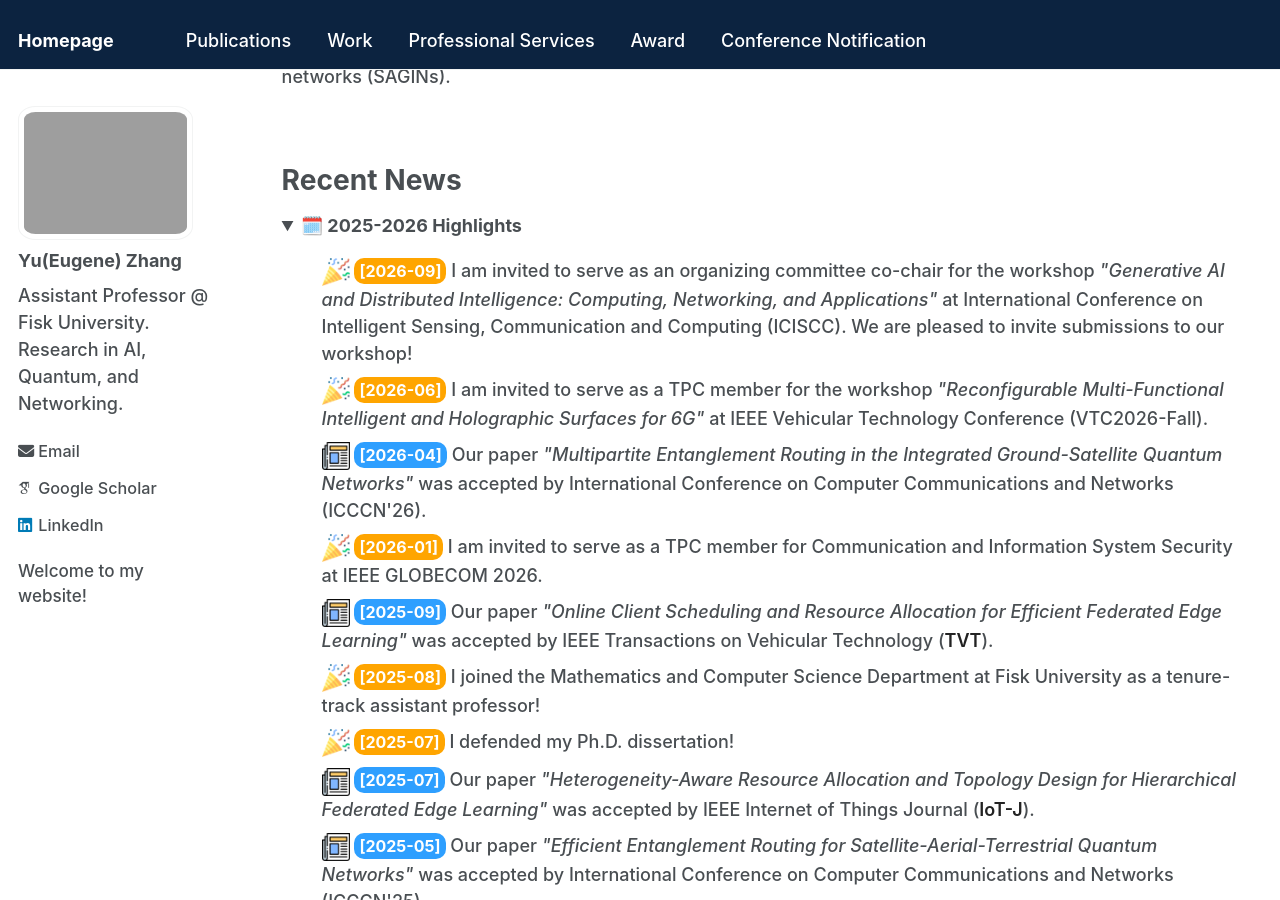
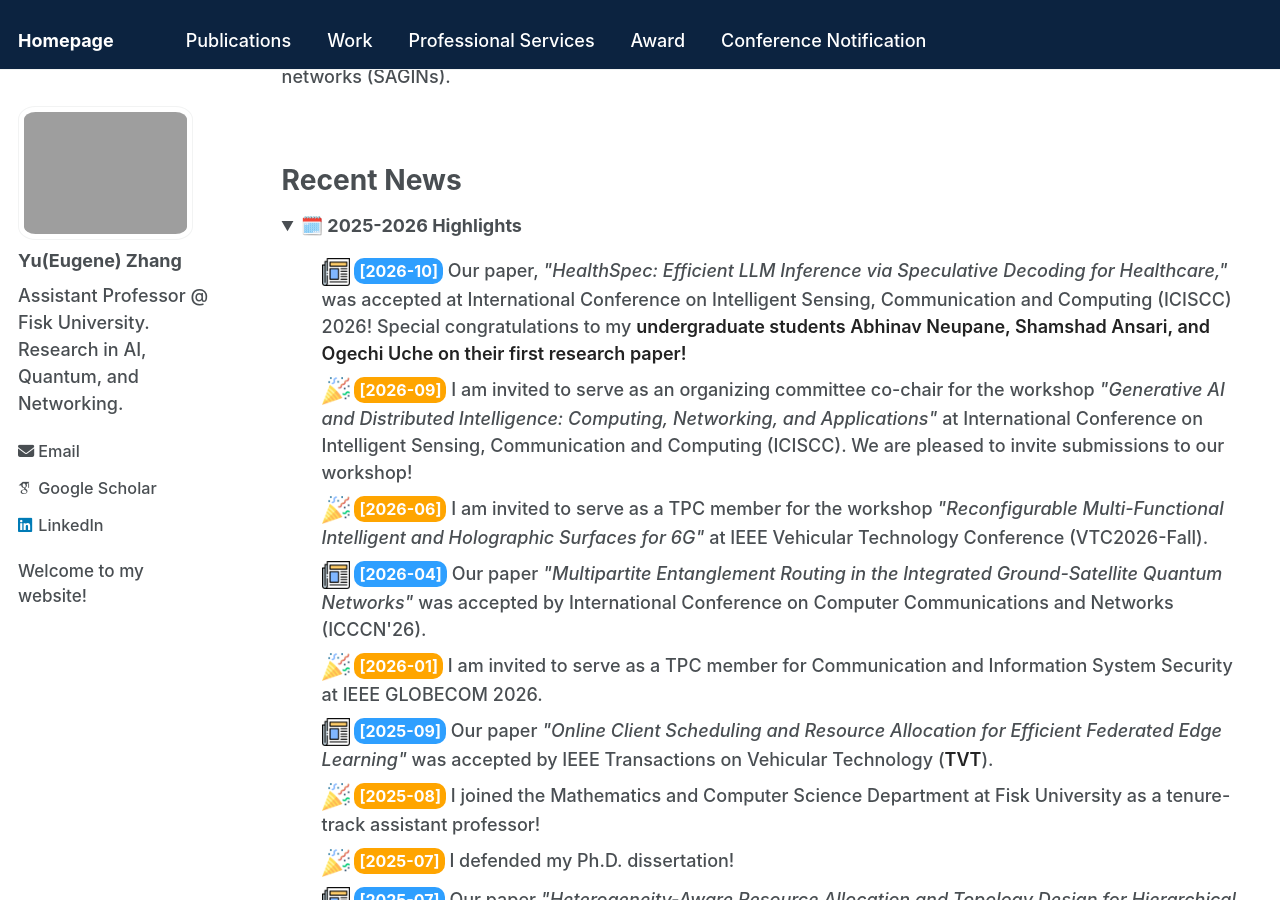
Before and after one commit to Yu-Zhang-Eugene/yu-zhang-eugene.github.io, a Jekyll site: the page built from _pages/about.md, in a window 1280 px wide and 900 px high, scrolled down 473 px. Built offline with Jekyll 4.4.1, drawn with Linux system fonts in a browser that asks for light colours; some web fonts are replaced.

Commit message:
Add 2026 highlights for research paper acceptance
Added a highlight about the acceptance of a research paper at ICISCC 2026 and congratulated undergraduate students on their first research paper.

```diff
--- a/_pages/about.md
+++ b/_pages/about.md
@@ -27,6 +27,17 @@ Recent News
 <summary><strong>🗓️ 2025-2026 Highlights</strong></summary>
 
 <ul style="list-style: none;">
+
+<li>
+  <img src="/images/newspaper.png" alt="news" class="news-icon-img">
+  <span class="date-tag blue">[2026-10]</span>
+  Our paper, <em>"HealthSpec: Efficient LLM Inference via Speculative Decoding for Healthcare,"</em>
+  was accepted at International Conference on Intelligent Sensing, Communication and Computing (ICISCC) 2026!
+  Special congratulations to my
+  <span style="color: #222222; font-weight: 600;">undergraduate students
+  Abhinav Neupane, Shamshad Ansari, and Ogechi Uche
+  on their first research paper!</span>
+</li>
 
   <li>
     <img src="/images/celebration.png" alt="news" class="news-icon-img">
```
